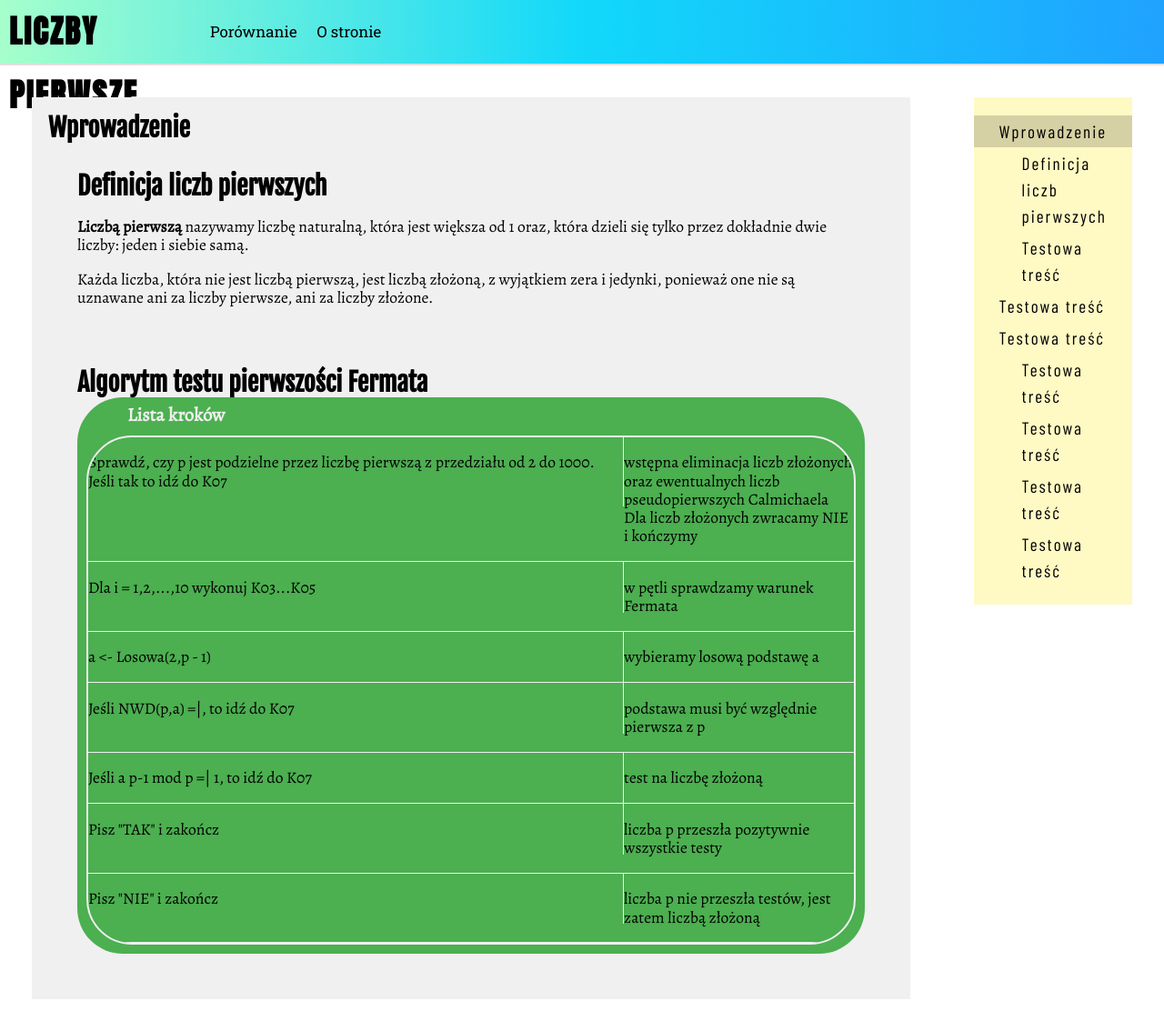
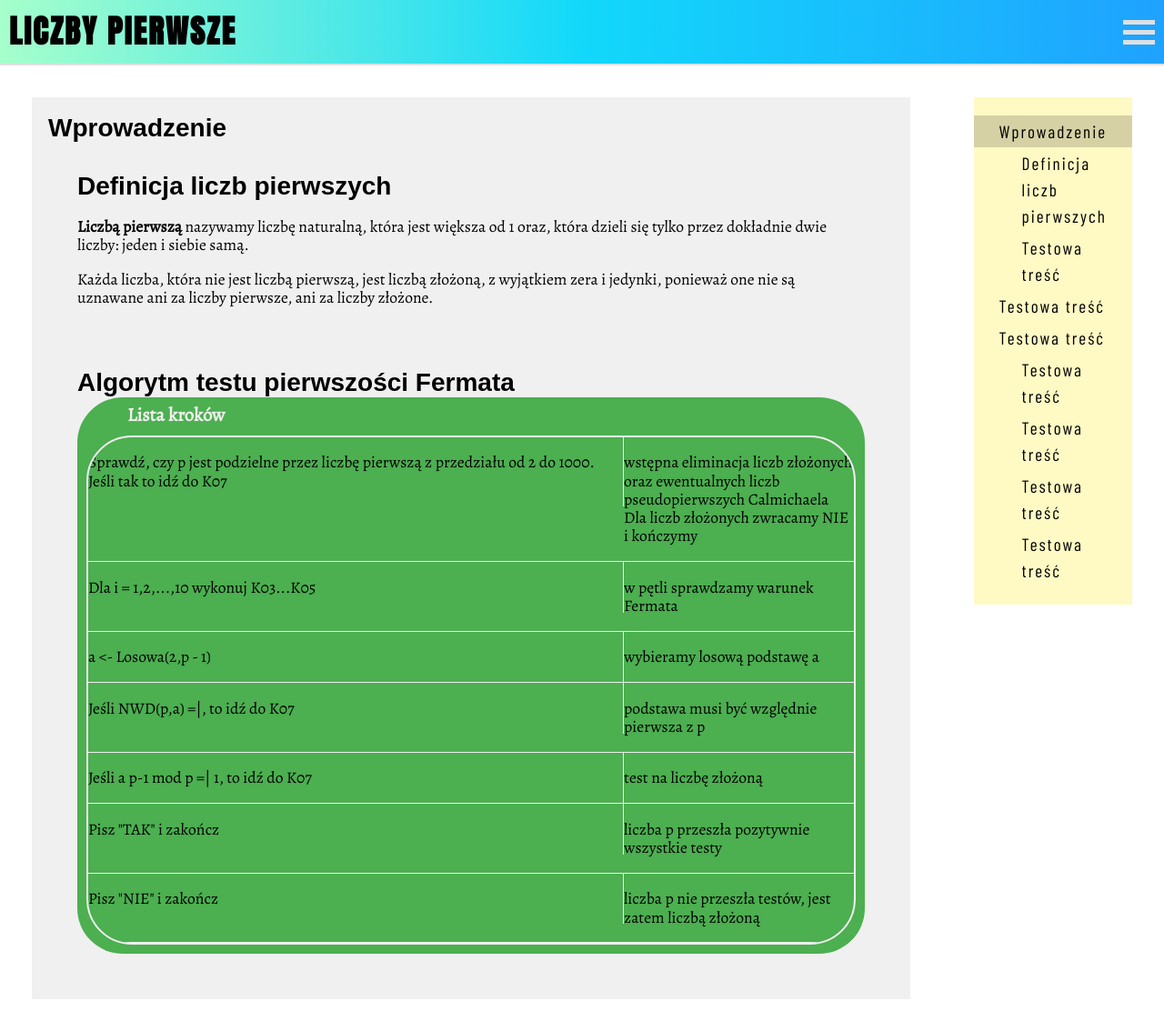
Before and after one commit to mgorzanski/liczby-pierwsze, a Jekyll site: the page built from index.html, in a window 1280 px wide. Shown: the whole page at 91% size. Built offline with Jekyll 4.4.1, drawn with Linux system fonts in a browser that asks for light colours; some web fonts are replaced.

Commit message:
add hamburger menu

```diff
--- a/_js/app.js
+++ /dev/null
@@ -1,4 +0,0 @@
-function toggleHamburgerMenu (element) {
-    element.classList.toggle("hamburger-open");
-    $('.header-nav').toggle();
-}
--- a/_layouts/default.html
+++ b/_layouts/default.html
@@ -13,6 +13,11 @@
             <h1>Liczby Pierwsze</h1>
         </div>
 
+        <div class="header__hamburger-toggle">
+            <div class="header__hamburger-toggle-bar1"></div>
+            <div class="header__hamburger-toggle-bar2"></div>
+            <div class="header__hamburger-toggle-bar3"></div>
+        </div>
         <nav class="header__nav">
             <ul class="header__menu">
                 <li><a href="#">Początek</a></li>
--- a/assets/css/app.css
+++ b/assets/css/app.css
@@ -1,4 +1,4 @@
-@import url(https://fonts.googleapis.com/css?family=Roboto+Slab);@import url(https://fonts.googleapis.com/css?family=Anton);@import url(https://fonts.googleapis.com/css?family=Barlow+Condensed);@import url(https://fonts.googleapis.com/css?family=Fjalla+One);@import url(https://fonts.googleapis.com/css?family=Alegreya);/*! normalize.css v7.0.0 | MIT License | github.com/necolas/normalize.css */
+@import url(https://fonts.googleapis.com/css?family=Roboto+Slab);@import url(https://fonts.googleapis.com/css?family=Anton);@import url(https://fonts.googleapis.com/css?family=Barlow+Condensed);@import url(https://fonts.googleapis.com/css?family=Francois+One);@import url(https://fonts.googleapis.com/css?family=Alegreya);/*! normalize.css v7.0.0 | MIT License | github.com/necolas/normalize.css */
 
 /* Document
    ========================================================================== */
@@ -457,13 +457,14 @@
   /* W3C, IE 10+/ Edge, Firefox 16+, Chrome 26+, Opera 12+, Safari 7+ */
   border-bottom: 2px solid #E0E0E0;
   height: 70px;
+  -ms-flex-wrap: wrap;
+      flex-wrap: wrap;
   -webkit-box-pack: justify;
       -ms-flex-pack: justify;
           justify-content: space-between; }
 
 .header__title {
-  -ms-flex-item-align: start;
-      align-self: flex-start; }
+  justify-self: start; }
 
 .header__title h1 {
   font-family: 'Anton', sans-serif;
@@ -474,9 +475,9 @@
   margin: 0 0 0 10px; }
 
 .header__nav {
-  -ms-flex-item-align: end;
-      align-self: flex-end;
-  margin: 0 10px 0 0; }
+  justify-self: end;
+  margin: 0 10px 0 0;
+  display: block; }
 
 .header__menu {
   list-style: none;
@@ -564,7 +565,7 @@
   margin: 14px; }
 
 .chapter__title {
-  font-family: 'Fjalla One', sans-serif;
+  font-family: 'Francois One', sans-serif;
   font-size: 1.75em;
   margin: 0; }
 
@@ -603,4 +604,43 @@
   float: left;
   width: 30%; }
 
+.header__hamburger-toggle {
+  display: none; }
+
+@media only screen and (max-width: 1600px) {
+  .header__nav {
+    display: none; }
+  .header__nav--open {
+    display: block; }
+  .header__menu {
+    width: 100vw;
+    position: relative;
+    z-index: 999;
+    background-color: #efefef; }
+  .header__menu li {
+    float: none; }
+  .header__hamburger-toggle {
+    -ms-flex-item-align: center;
+        align-self: center;
+    margin: 0 10px 0 0;
+    display: block;
+    justify-self: end;
+    cursor: pointer;
+    width: 35px; }
+  .header__hamburger-toggle-bar1, .header__hamburger-toggle-bar2, .header__hamburger-toggle-bar3 {
+    width: 35px;
+    height: 5px;
+    background-color: #DFDFDF;
+    margin: 6px 0;
+    -webkit-transition: 0.4s;
+    transition: 0.4s; }
+  .header__hamburger-open .header__hamburger-toggle-bar1 {
+    -webkit-transform: rotate(-45deg) translate(-9px, 6px);
+    transform: rotate(-45deg) translate(-9px, 6px); }
+  .header__hamburger-open .header__hamburger-toggle-bar2 {
+    opacity: 0; }
+  .header__hamburger-open .header__hamburger-toggle-bar3 {
+    -webkit-transform: rotate(45deg) translate(-8px, -8px);
+    transform: rotate(45deg) translate(-8px, -8px); } }
+
 /*# sourceMappingURL=app.css.map*/
```
Also changed, not shown: _js/index.js (+8 -3 lines), _sass/index.scss (+12 -4 lines), _sass/mobile.scss (added, +51 -0 lines), assets/js/app.js, 2 other files.
